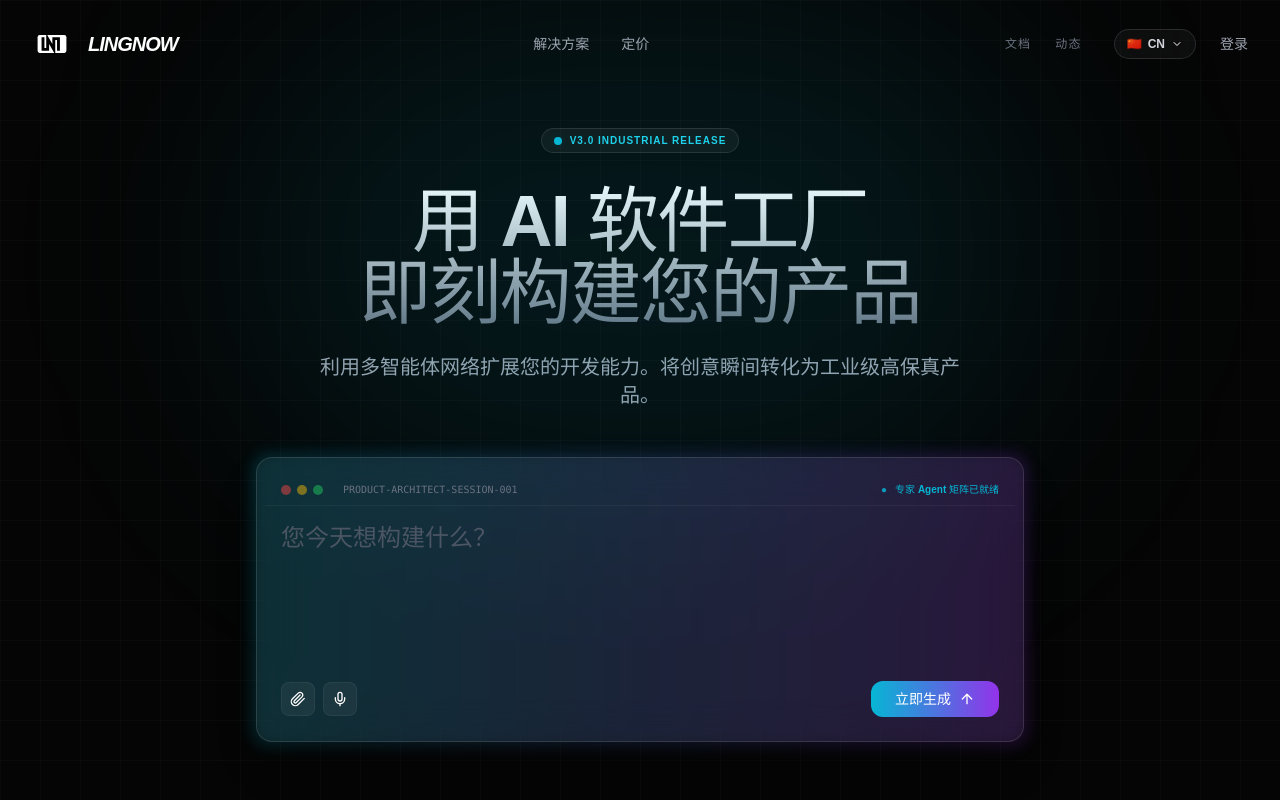
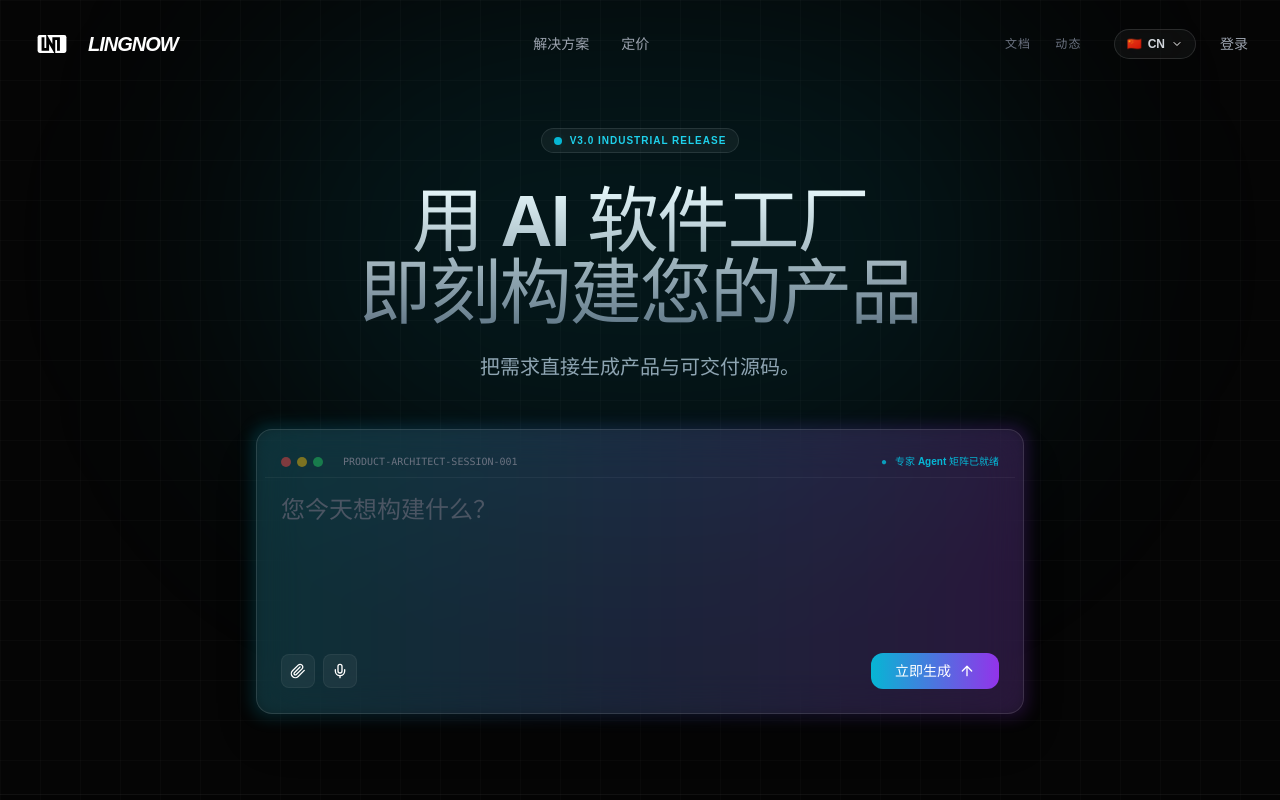
Before and after one commit to ericlliaocn-hue/lingnow, a Vue app in the folder frontend/: page / in a window 1280 px wide. Shown: the top 800 px of the page. Built offline with nearby package versions, Linux system fonts and the light colour scheme.

Commit message:
feat: 1.inital

```diff
--- a/frontend/src/views/HomeView.vue
+++ b/frontend/src/views/HomeView.vue
@@ -97,7 +97,6 @@
         {{ t('hero.subtitle') }}
       </p>
 
-      <!-- Central Prompt Box (The Core Insight from alignment) -->
       <div class="w-full max-w-3xl relative group">
         <div
             class="absolute -inset-1 bg-gradient-to-r from-cyan-500 to-purple-600 rounded-2xl blur opacity-20 group-hover:opacity-40 transition duration-1000"></div>
@@ -129,7 +128,7 @@
                 <svg fill="none" height="16" stroke="currentColor" stroke-linecap="round" stroke-linejoin="round"
                      stroke-width="2" viewBox="0 0 24 24" width="16" xmlns="http://www.w3.org/2000/svg">
                   <path
-                      d="m21.44 11.05-9.19 9.19a6 6 0 0 1-8.49-8.49l8.57-8.57A4 4 0 1 1 18 8.84l-8.59 8.51a2 2 0 0 1-2.83-2.83l8.49-8.48"/>
+                      d="m21.44 11.05-9.19 9.19a6 6 0 0 1-8.49-8.49l8.57-8.57A4 4 0 1 1 18 8.84l-8.59 8.51a2 2 0 1 1-2.83-2.83l8.49-8.48"/>
                 </svg>
               </button>
               <button class="p-2 rounded-lg bg-white/5 hover:bg-white/10 transition-colors border border-white/5"
@@ -196,7 +195,7 @@ const i18n = {
     hero: {
       title_p1: 'Build with the',
       title_p2: 'AI Software Factory',
-      subtitle: 'Scale your software development with an autonomous multi-agent network. Transform ideas into production-ready high-fi products in seconds.',
+      subtitle: 'Turn ideas into products and shippable source code.',
       agentStatus: 'ACTIVE_AGENT_NETWORK',
       placeholder: 'What do you want to build today?',
       generateBtn: 'Generate Now'
@@ -251,7 +250,7 @@ const i18n = {
     hero: {
       title_p1: '用 AI 软件工厂',
       title_p2: '即刻构建您的产品',
-      subtitle: '利用多智能体网络扩展您的开发能力。将创意瞬间转化为工业级高保真产品。',
+      subtitle: '把需求直接生成产品与可交付源码。',
       agentStatus: '专家 Agent 矩阵已就绪',
       placeholder: '您今天想构建什么？',
       generateBtn: '立即生成'
```
